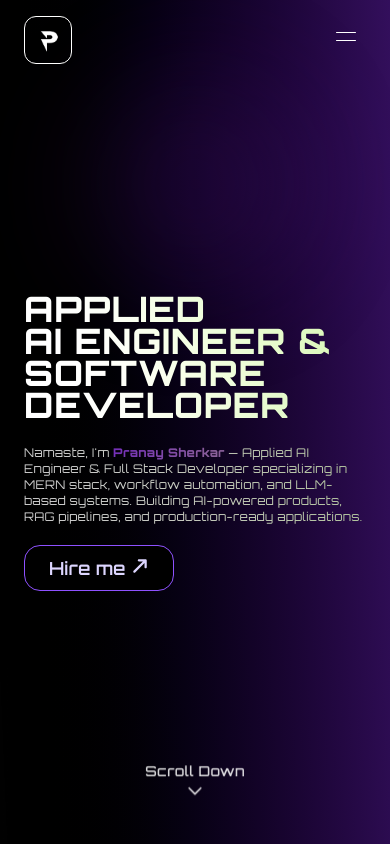
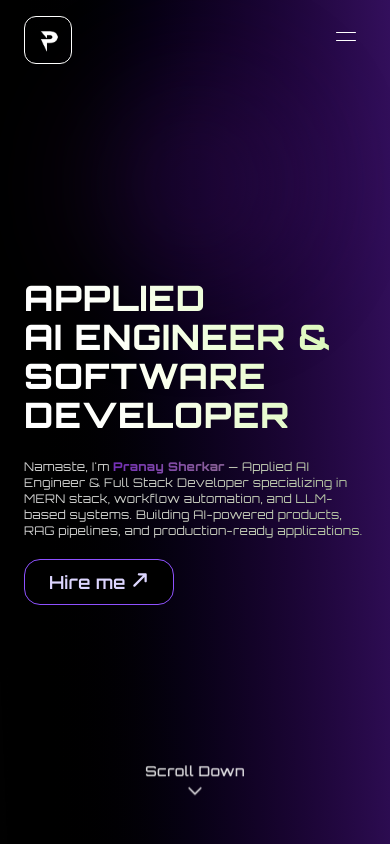
Before and after one commit to Pranaysherkar/Portfolio, a React (Vite) app: page / in a window 390 px wide. Shown: the top 844 px of the page. Built offline with nearby package versions, Linux system fonts and the light colour scheme.

Commit message:
Updated Home component styles for improved text responsiveness and layout adjustments.

```diff
--- a/src/components/Home.jsx
+++ b/src/components/Home.jsx
@@ -60,7 +60,7 @@ const Home = ({ loading }) => {
         animate={{ opacity: 1, y: 0 }}
         transition={{ delay: 0.5, duration: 1.2, ease: "easeOut" }}
         className="relative mt-10 text-[9vw] sm:text-5xl md:text-5xl lg:text-[65px] font-extrabold tracking-wide uppercase drop-shadow-lg z-20 mix-blend-difference
-        ml-2 sm:ml-10 md:ml-20 mr-2 sm:mr-10 md:mr-32 leading-8 sm:leading-16"
+        ml-2 sm:ml-10 md:ml-20 mr-2 sm:mr-10 md:mr-32 max-sm:leading-[10vw]"
       >
         APPLIED <br />
         AI ENGINEER & <br />
```
